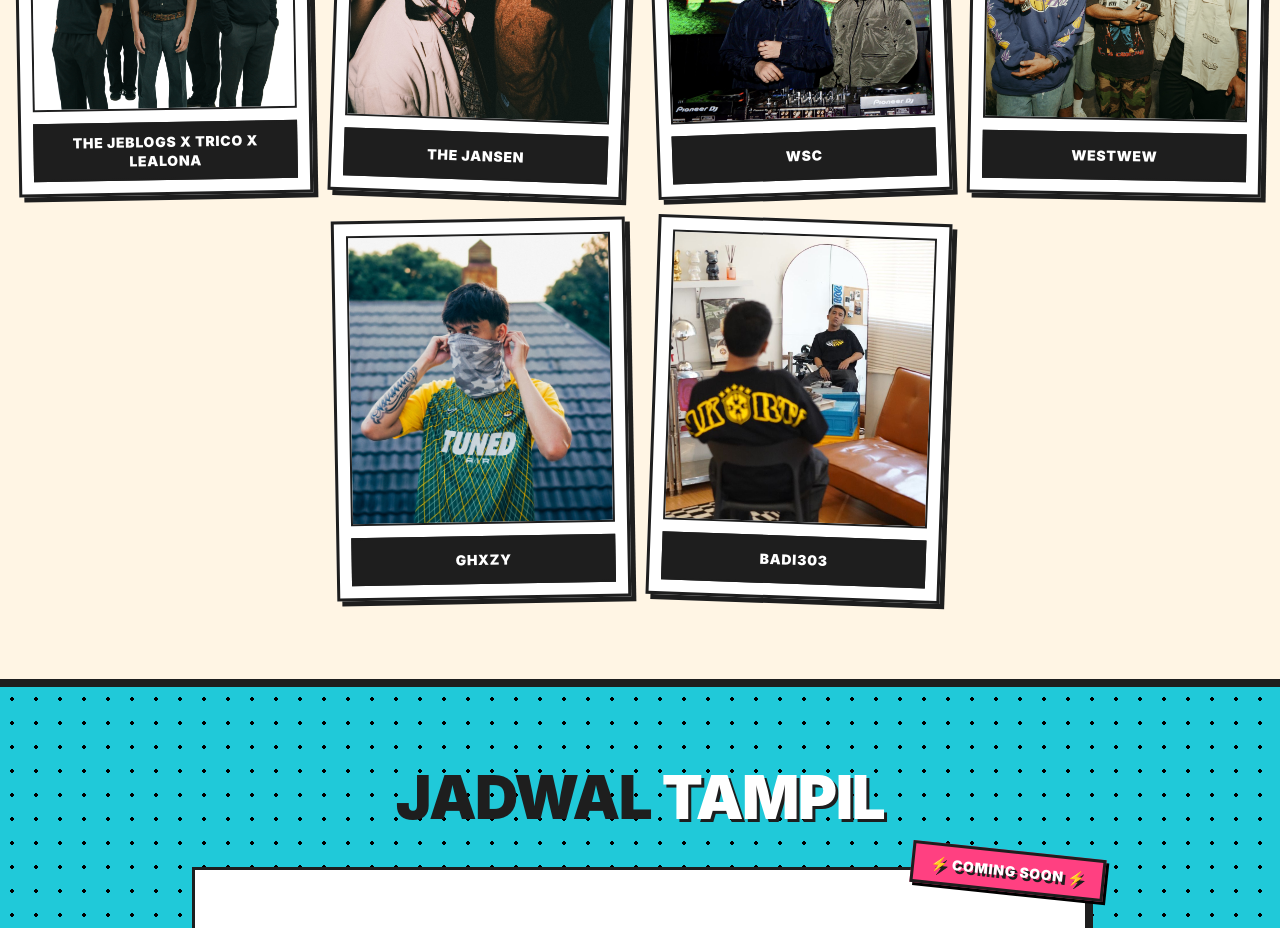
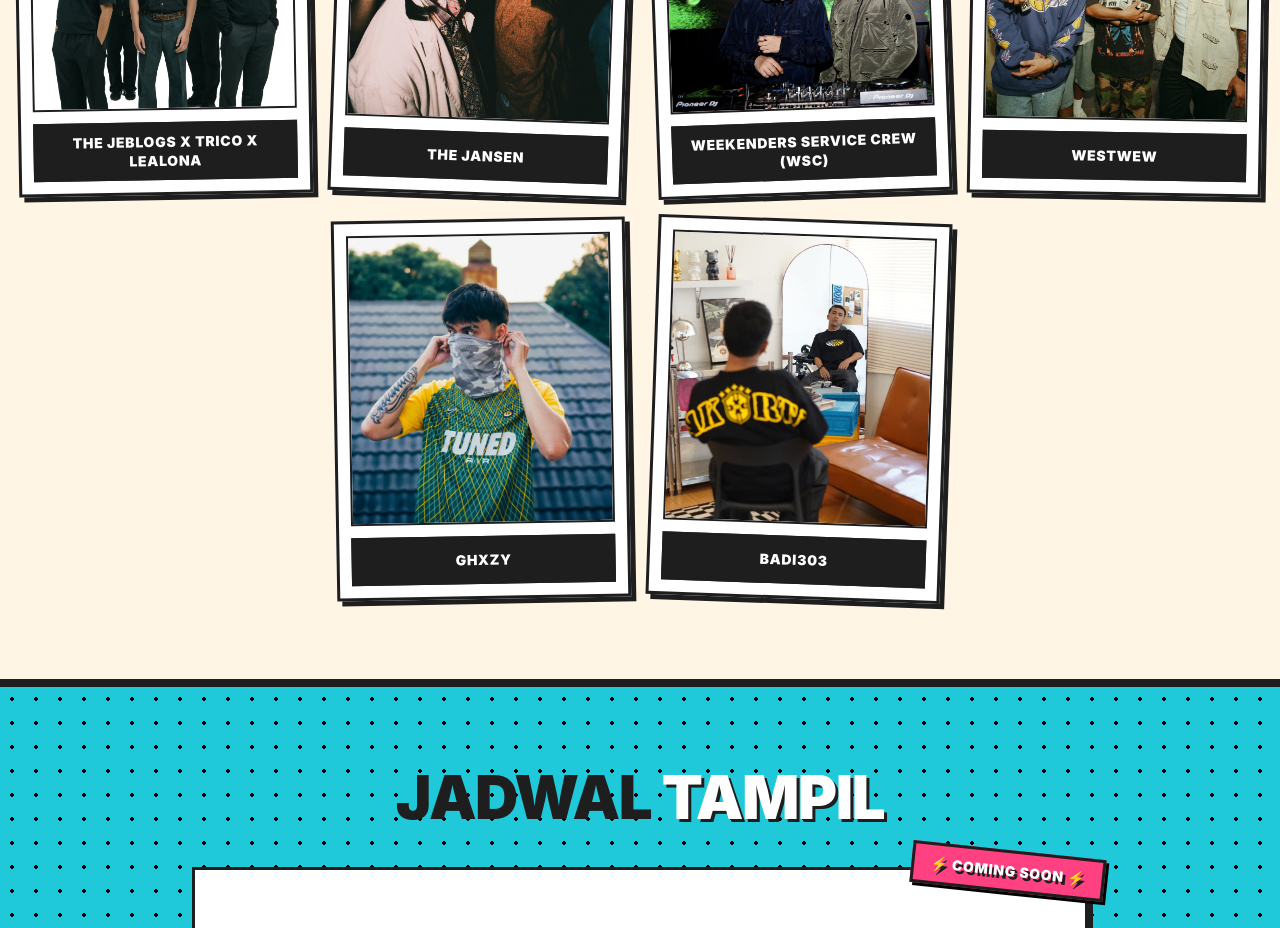
Before and after one commit to arqprtma/294-verse, a React (Vite) app: page / in a window 1280 px wide. Shown: the part 1760-2688 px from the top of the page. Built offline with nearby package versions, Linux system fonts and the light colour scheme.

Commit message:
fix: update lineup name for clarity

```diff
--- a/src/data/festivalData.js
+++ b/src/data/festivalData.js
@@ -13,7 +13,7 @@ export const campaignData = {
 export const lineupData = [
     { id: 1, name: "The JEBLOGS x Trico x Lealona", image: "/lineup/jebloxtiricolealona.png", rotated: "-rotate-1" },
     { id: 2, name: "The Jansen", image: "/lineup/thejansen.jpeg", rotated: "rotate-2" },
-    { id: 3, name: "WSC", image: "/lineup/wsc.jpeg", rotated: "-rotate-2" },
+    { id: 3, name: "Weekenders Service Crew (WSC)", image: "/lineup/wsc.jpeg", rotated: "-rotate-2" },
     { id: 4, name: "Westwew", image: "/lineup/westwew.jpeg", rotated: "rotate-1" },
     { id: 5, name: "GHXZY", image: "/lineup/ghxzy.jpeg", rotated: "-rotate-1" },
     { id: 6, name: "Badi303", image: "/lineup/badi303.jpg", rotated: "rotate-2" },
```
